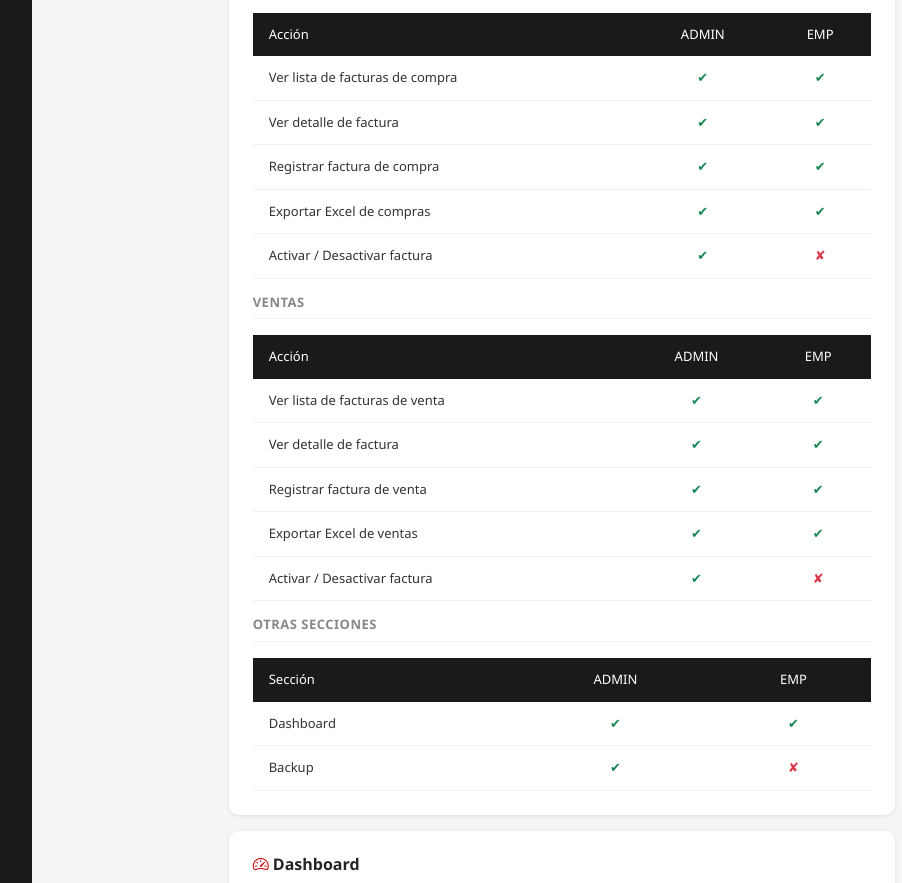
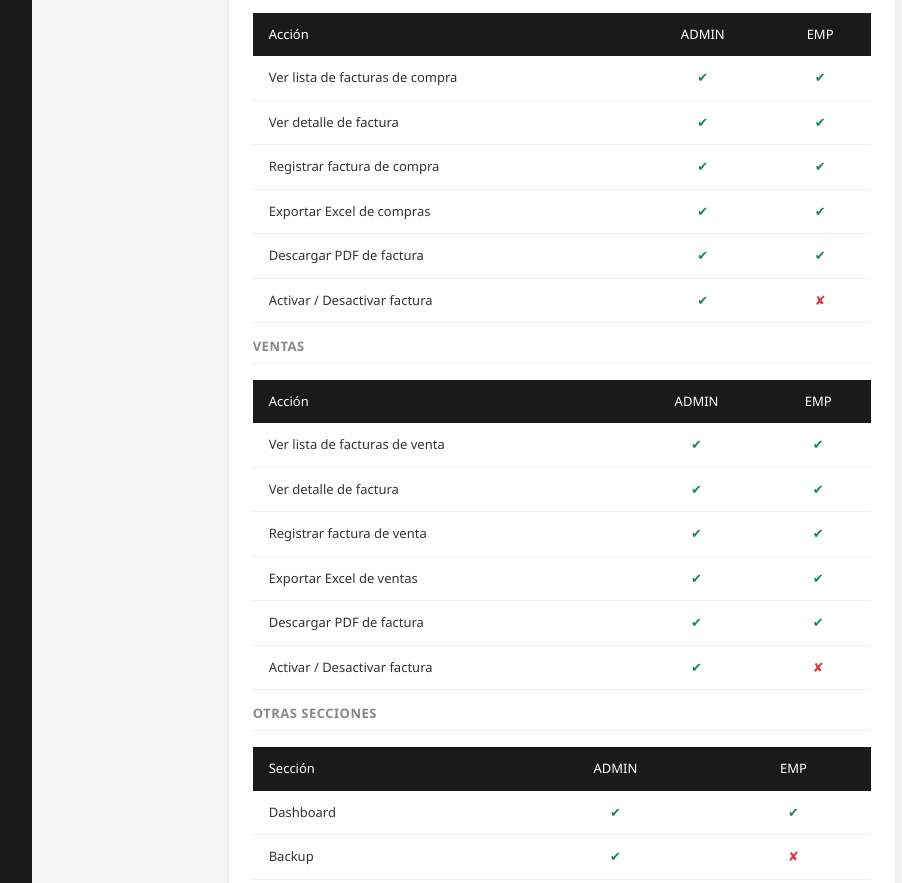
Before and after one commit to Misael-Padilla/solgases, a Django app: page /manual/ in a window 1280 px wide. Shown: the part 2304-3187 px from the top of the page, without its empty margins (188-1090 px from the left). Run offline with Django 5.2, Linux system fonts and the light colour scheme; the visitor is signed in with stand-in values (Sample User, id 1).

Commit message:
feat(manual): Descargar PDF en matriz de roles compras y ventas — SC-C06 SC-V05
Co-Authored-By: Claude Sonnet 4.6 <noreply@anthropic.com>

```diff
--- a/templates/core/manual.html
+++ b/templates/core/manual.html
@@ -179,6 +179,7 @@
                             <tr><td>Ver detalle de factura</td><td class="text-center text-success">✔</td><td class="text-center text-success">✔</td></tr>
                             <tr><td>Registrar factura de compra</td><td class="text-center text-success">✔</td><td class="text-center text-success">✔</td></tr>
                             <tr><td>Exportar Excel de compras</td><td class="text-center text-success">✔</td><td class="text-center text-success">✔</td></tr>
+                            <tr><td>Descargar PDF de factura</td><td class="text-center text-success">✔</td><td class="text-center text-success">✔</td></tr>
                             <tr><td>Activar / Desactivar factura</td><td class="text-center text-success">✔</td><td class="text-center text-danger">✘</td></tr>
                         </tbody>
                     </table>
@@ -199,6 +200,7 @@
                             <tr><td>Ver detalle de factura</td><td class="text-center text-success">✔</td><td class="text-center text-success">✔</td></tr>
                             <tr><td>Registrar factura de venta</td><td class="text-center text-success">✔</td><td class="text-center text-success">✔</td></tr>
                             <tr><td>Exportar Excel de ventas</td><td class="text-center text-success">✔</td><td class="text-center text-success">✔</td></tr>
+                            <tr><td>Descargar PDF de factura</td><td class="text-center text-success">✔</td><td class="text-center text-success">✔</td></tr>
                             <tr><td>Activar / Desactivar factura</td><td class="text-center text-success">✔</td><td class="text-center text-danger">✘</td></tr>
                         </tbody>
                     </table>
```
